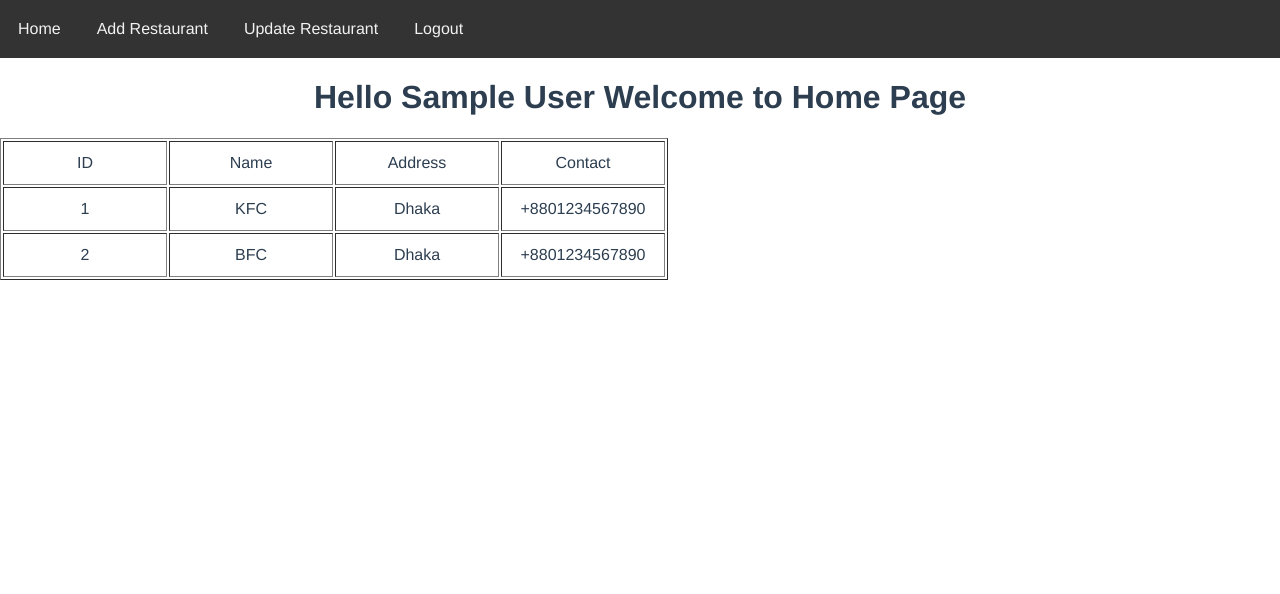
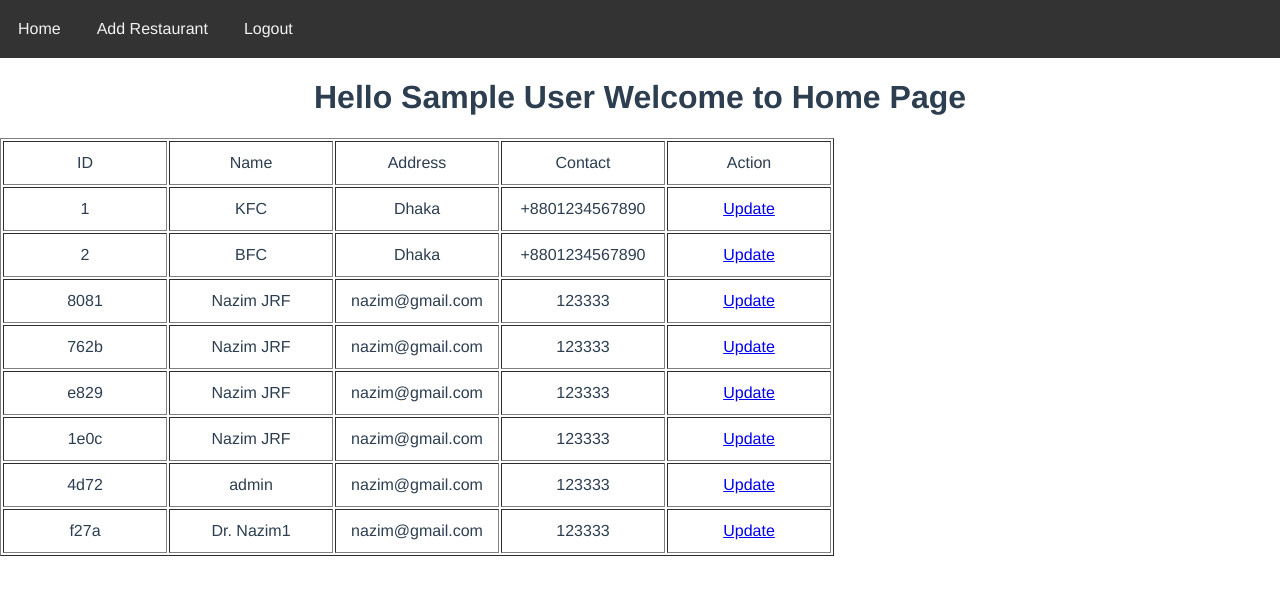
Before and after one commit to nazimfeni/resto-project, a Vue app: page / in a window 1280 px wide. Shown: the top 594 px of the page. Built offline with nearby package versions, Linux system fonts and the light colour scheme; data requests are answered from the project's data file; sample sign-in values are in the browser's storage.

Commit message:
Add and update Restaurant data

```diff
--- a/db.json
+++ b/db.json
@@ -21,17 +21,52 @@
   ],
   "restaurant": [
     {
-      "id": 1,
+      "id": "1",
       "name": "KFC",
       "address": "Dhaka",
       "contact": "+8801234567890"
     },
-
     {
-      "id": 2,
+      "id": "2",
       "name": "BFC",
       "address": "Dhaka",
       "contact": "+8801234567890"
+    },
+    {
+      "id": "8081",
+      "name": "Nazim JRF",
+      "address": "nazim@gmail.com",
+      "contact": "123333"
+    },
+    {
+      "id": "762b",
+      "name": "Nazim JRF",
+      "address": "nazim@gmail.com",
+      "contact": "123333"
+    },
+    {
+      "id": "e829",
+      "name": "Nazim JRF",
+      "address": "nazim@gmail.com",
+      "contact": "123333"
+    },
+    {
+      "id": "1e0c",
+      "name": "Nazim JRF",
+      "address": "nazim@gmail.com",
+      "contact": "123333"
+    },
+    {
+      "id": "4d72",
+      "name": "admin",
+      "address": "nazim@gmail.com",
+      "contact": "123333"
+    },
+    {
+      "id": "f27a",
+      "name": "Dr. Nazim1",
+      "address": "nazim@gmail.com",
+      "contact": "123333"
     }
   ]
 }
--- a/src/App.vue
+++ b/src/App.vue
@@ -27,7 +27,7 @@
     width: 100px;
 }
 
-.register input, .login input{
+.register input, .login input, .add input{
     width: 300px;
     height: 40px;
     padding-left: 20px;
@@ -38,7 +38,7 @@
     border: 1px solid skyblue;
 }
 
-.register button, .login button {
+.register button, .login button, .add button {
     width: 320px;
     height: 40px;
     border: 1px solid skyblue;
--- a/src/components/Add.vue
+++ b/src/components/Add.vue
@@ -1,15 +1,52 @@
 <template>
       <Header />
       <h1>Add Restaurant Page</h1>
+      <form class="add">
+            <input type="text" placeholder="Enter Name" v-model="restaurant.name" name="name" />
+            <input type="text" placeholder="Enter Address" v-model="restaurant.address" name="address" />
+            <input type="text" placeholder="Enter Contact" v-model="restaurant.contact" name="contact" />
+            <button type="button" v-on:click="addRestaurant">Add New Restaurant</button>
+      </form>
       </template>
 
       <script>
+      import axios from 'axios'
       import Header from './Header.vue'
+
       export default{
             // eslint-disable-next-line vue/multi-word-component-names
             name: 'Add',
             components:{
                   Header
+            },
+
+            data(){
+
+                  return {
+                        restaurant:{
+                              name:'',
+                              address:'',
+                              contact:''
+                        }
+                  }
+            },
+            methods:{
+                 async addRestaurant(){
+
+                        const result= await axios.post("http://localhost:3000/restaurant",{
+                            name:this.restaurant.name,
+                            address:this.restaurant.address,
+                            contact:this.restaurant.contact
+
+                        });
+                        console.warn("Result:", result);
+                        if(result.status==201){
+                      // used for saved user info in client browser as localstorage
+                //  localStorage.setItem("user-info",JSON.stringify(result.data))
+                // this is for redirect to Home page
+                        this.$router.push({name:'Home'})
+                }
+                  }
             },
 
             mounted(){
--- a/src/components/Header.vue
+++ b/src/components/Header.vue
@@ -2,7 +2,7 @@
   <div class="nav">
     <router-link to="/">Home</router-link>
     <router-link to="add">Add Restaurant</router-link>
-    <router-link to="update">Update Restaurant</router-link>
+
     <a v-on:click="logout">Logout</a>
   </div>
 </template>
--- a/src/components/Home.vue
+++ b/src/components/Home.vue
@@ -7,12 +7,15 @@
       <td>Name</td>
       <td>Address</td>
       <td>Contact</td>
+      <td>Action</td>
 </tr>
       <tr v-for="item in restaurants" :key="item.id">
             <td>{{ item.id  }}</td>
             <td>{{ item.name  }}</td>
             <td>{{ item.address  }}</td>
             <td>{{ item.contact  }}</td>
+            <td><router-link :to="'/update/' + item.id">Update</router-link></td>
+
 
       </tr>
   </table>
--- a/src/components/Update.vue
+++ b/src/components/Update.vue
@@ -1,26 +1,61 @@
 <template>
   <Header />
   <h1>Update Restaurant Page</h1>
+  <form class="add">
+    <input
+      type="text"
+      placeholder="Enter Name"
+      v-model="restaurant.name"
+      name="name"
+    />
+    <input
+      type="text"
+      placeholder="Enter Address"
+      v-model="restaurant.address"
+      name="address"
+    />
+    <input
+      type="text"
+      placeholder="Enter Contact"
+      v-model="restaurant.contact"
+      name="contact"
+    />
+    <button type="button" v-on:click="addRestaurant">Update Restaurant</button>
+  </form>
 </template>
 
 <script>
-      import Header from './Header.vue'
-      export default{
+import axios from "axios";
+import Header from "./Header.vue";
+
+export default {
   // eslint-disable-next-line vue/multi-word-component-names
-            name: 'Update',
-            components:{
-                  Header
+  name: "Update",
+  components: {
+    Header,
+  },
+  data() {
+    return {
+      restaurant: {
+        name: "",
+        address: "",
+        contact: "",
+      },
+    };
   },
 
-            mounted(){
-            let user=localStorage.getItem('user-info');
-            if(!user)
-                { this.$router.push({name:'SignUp'})  }
+  async mounted() {
+    let user = localStorage.getItem("user-info");
+    if (!user) {
+      this.$router.push({ name: "SignUp" });
     }
-}
+    const result = await axios.get(
+      "http://localhost:3000/restaurant/" + this.$route.params.id
+    );
+
+    this.restaurant = result.data;
+  },
+};
 </script>
 
-
-      <style>
-
-      </style>
+<style></style>
--- a/src/routes.js
+++ b/src/routes.js
@@ -32,7 +32,7 @@
   {
     name: "Update",
     component: Update,
-    path: "/update",
+    path: "/update/:id",
   },
 ];
 
```
Lines whose indentation alone changed are shown as unchanged.
